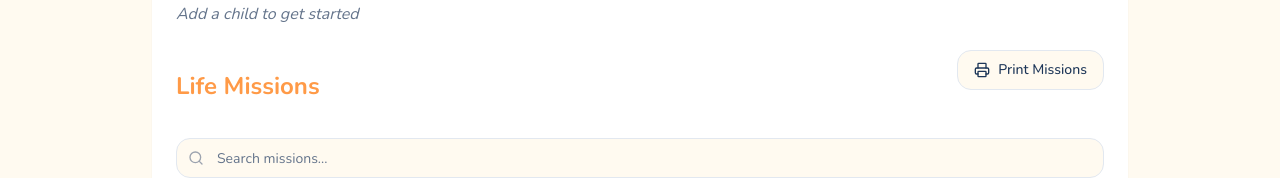
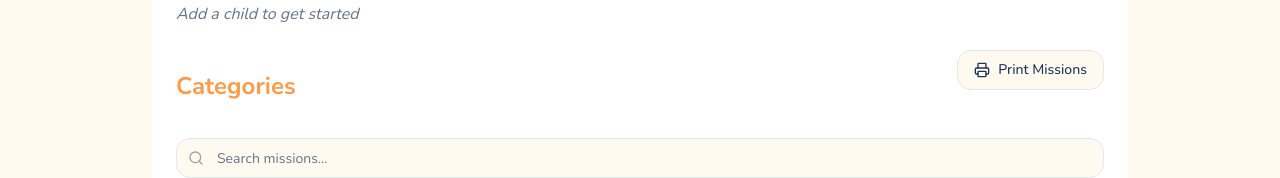
Before and after one commit to ouiexperience/mini-life-missions-hq, a React (Vite) app: page /turn-it-around in a window 1280 px wide. Shown: the part 330-508 px from the top of the page. Built offline with nearby package versions, Linux system fonts and the light colour scheme.

Commit message:
Remove "Life Missions" text
Remove the text "Life Missions" from the page.

```diff
--- a/src/pages/PickAndLearn.tsx
+++ b/src/pages/PickAndLearn.tsx
@@ -31,7 +31,7 @@ const PickAndLearn: React.FC = () => {
               <ChildSelector />
 
               <div className="flex justify-between items-center mb-4">
-                <h2 className="text-2xl font-bold text-primary">Life Missions</h2>
+                <h2 className="text-2xl font-bold text-primary">Categories</h2>
                 <PrintOptions />
               </div>
 
--- a/src/pages/TurnItAround.tsx
+++ b/src/pages/TurnItAround.tsx
@@ -31,7 +31,7 @@ const TurnItAround: React.FC = () => {
               <ChildSelector />
 
               <div className="flex justify-between items-center mb-4">
-                <h2 className="text-2xl font-bold text-secondary">Life Missions</h2>
+                <h2 className="text-2xl font-bold text-secondary">Categories</h2>
                 <TurnAroundPrintOptions />
               </div>
 
```
